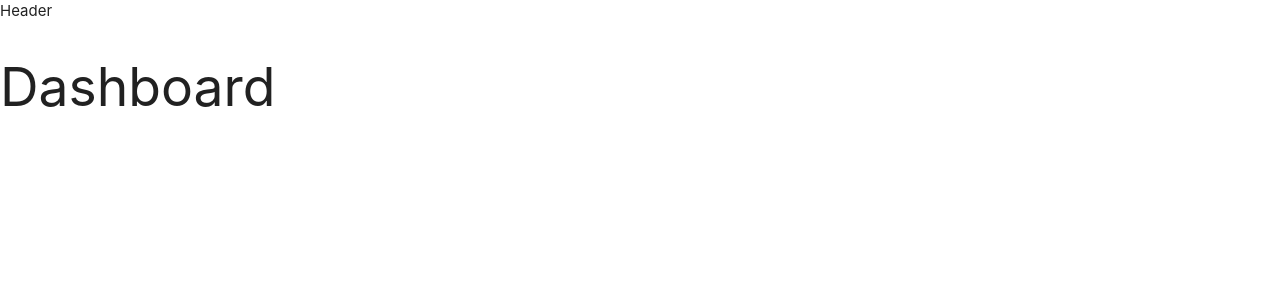
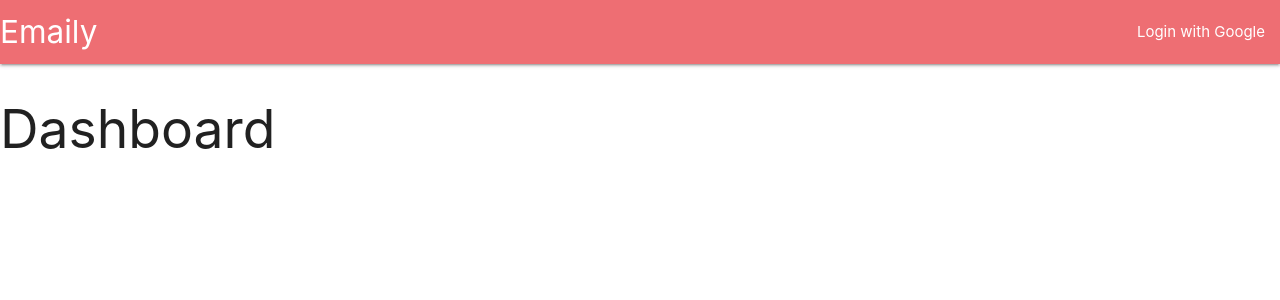
Before and after one commit to sweettirexkiller/fullstack-react, a React (Create React App) app in the folder client/: page /surveys in a window 1280 px wide. Shown: the top 300 px of the page. Built offline with nearby package versions, Linux system fonts and the light colour scheme.

Commit message:
just a little bit opf styling

```diff
--- a/client/src/components/Header.js
+++ b/client/src/components/Header.js
@@ -4,9 +4,18 @@
 class Header extends Component {
     render(){
         return(
-            <div>
-                Header
-            </div>
+            <nav>
+                <div className="nav-wrapper">
+                    <a className="left brand-logo">
+                        Emaily
+                    </a>
+                    <ul className="right">
+                        <li>
+                            <a>Login with Google</a>
+                        </li>
+                    </ul>
+                </div>
+            </nav>
         );
     }
 }
```
